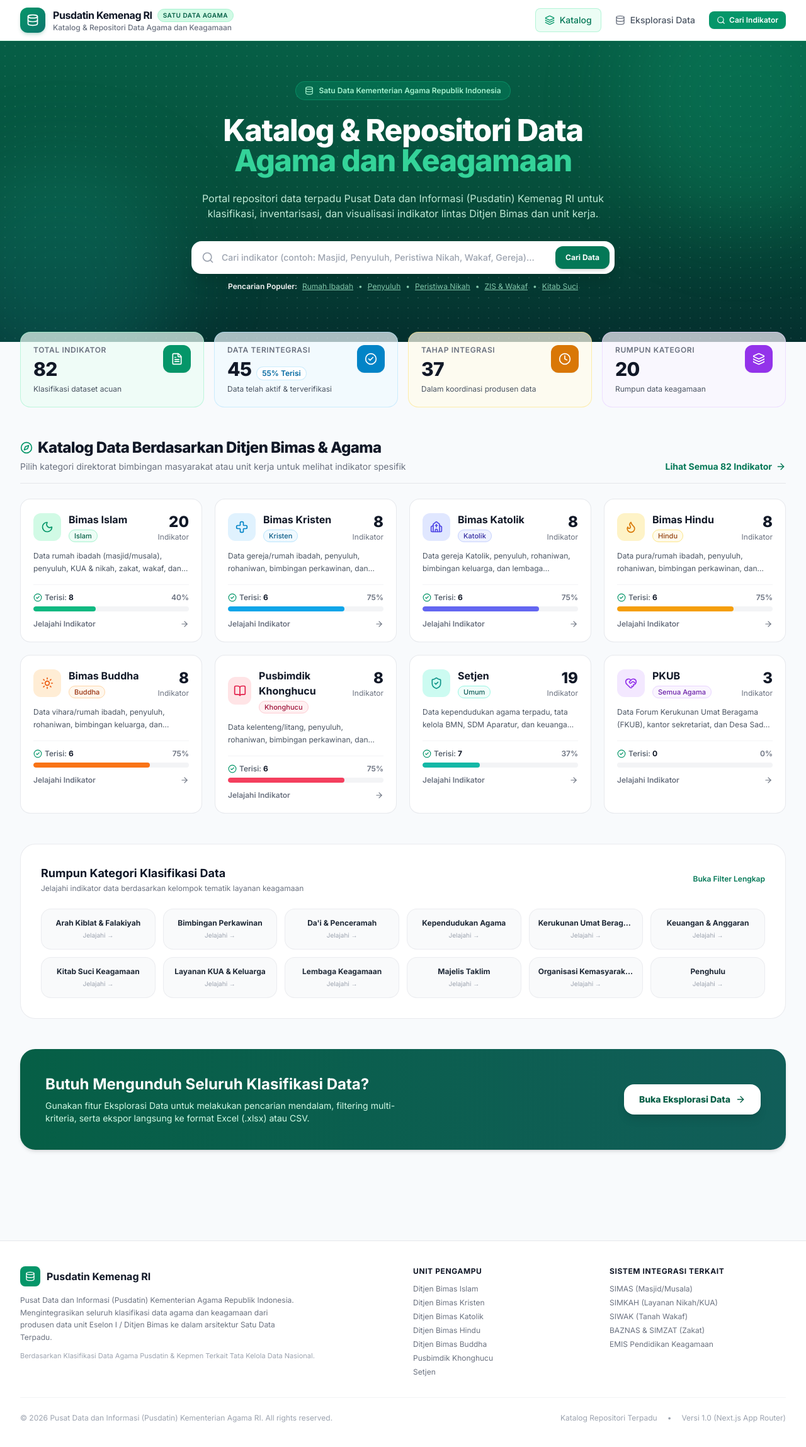
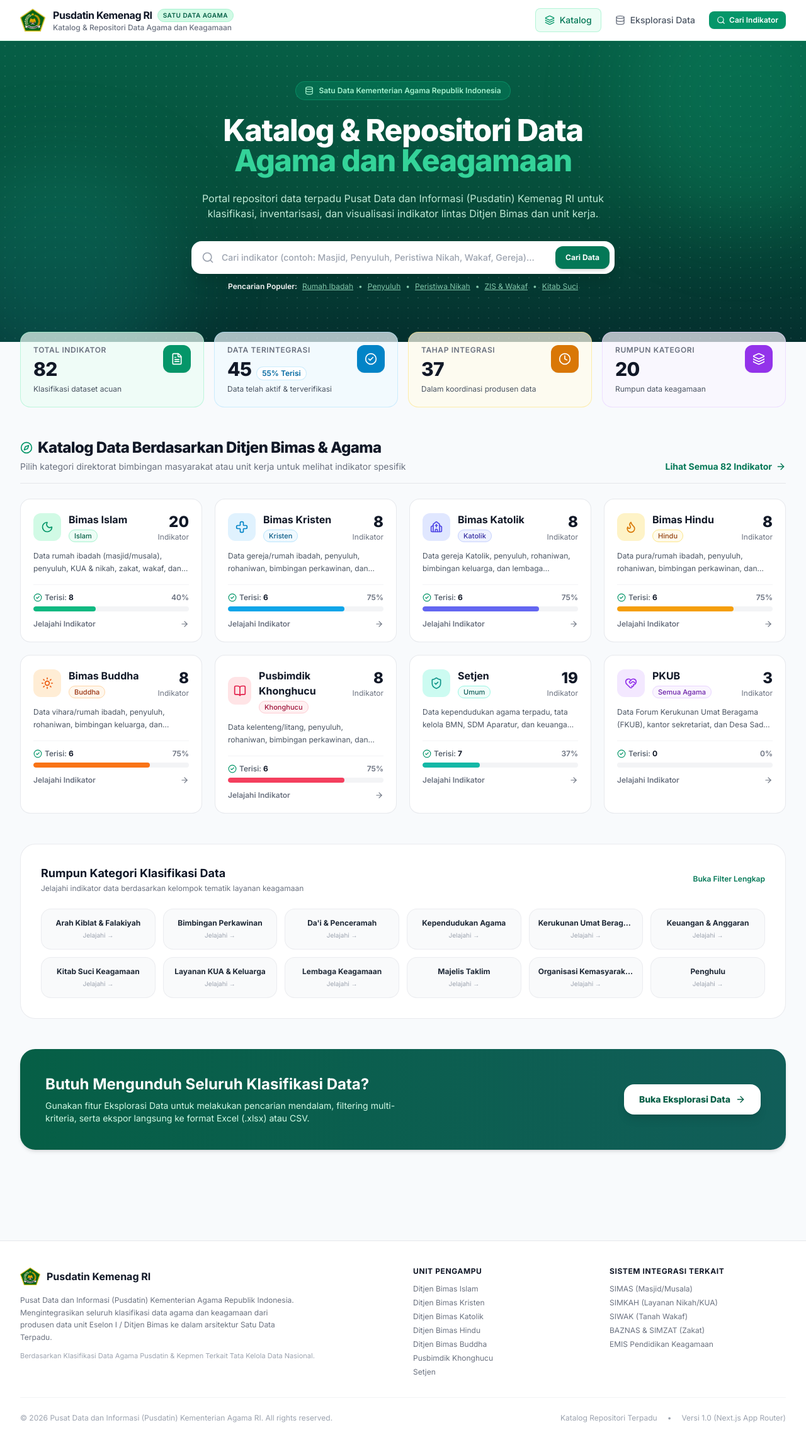
Before and after one commit to sStrelitziaaa/katalog-data-agama-pusdatin, a Next.js app: page / in a window 1280 px wide. Shown: the whole page at 63% size. Built offline with nearby package versions, Linux system fonts and the light colour scheme.

Commit message:
feat: gunakan logo resmi kemenag ri pada navbar, footer, dan favicon

```diff
--- a/src/app/layout.tsx
+++ b/src/app/layout.tsx
@@ -10,6 +10,11 @@
   title: 'Katalog & Repositori Data Agama - Pusdatin Kemenag RI',
   description: 'Aplikasi Web Katalog dan Repositori Data Agama dan Keagamaan Pusdatin Kementerian Agama RI. Klasifikasi Satu Data Agama, Bimas, dan Kerukunan.',
   keywords: ['Kemenag', 'Pusdatin', 'Data Agama', 'Satu Data', 'Bimas Islam', 'Bimas Kristen', 'Bimas Katolik', 'Bimas Hindu', 'Bimas Buddha', 'Khonghucu'],
+  icons: {
+    icon: '/logo-kemenag.png',
+    shortcut: '/logo-kemenag.png',
+    apple: '/logo-kemenag.png',
+  },
 };
 
 export default function RootLayout({
--- a/src/components/Footer.tsx
+++ b/src/components/Footer.tsx
@@ -1,6 +1,7 @@
 import React from 'react';
 import Link from 'next/link';
-import { Database, Shield, ExternalLink, Heart } from 'lucide-react';
+import Image from 'next/image';
+import { Shield, ExternalLink, Heart } from 'lucide-react';
 
 export default function Footer() {
   return (
@@ -10,8 +11,14 @@
           {/* Col 1 */}
           <div className="md:col-span-2 space-y-3">
             <div className="flex items-center space-x-2.5">
-              <div className="w-8 h-8 rounded-lg bg-emerald-600 flex items-center justify-center text-white">
-                <Database className="w-4 h-4" />
+              <div className="relative w-8 h-8 flex items-center justify-center shrink-0">
+                <Image
+                  src="/logo-kemenag.png"
+                  alt="Logo Kementerian Agama RI"
+                  width={32}
+                  height={32}
+                  className="object-contain w-auto h-8"
+                />
               </div>
               <span className="font-bold text-gray-900 text-base">Pusdatin Kemenag RI</span>
             </div>
--- a/src/components/Navbar.tsx
+++ b/src/components/Navbar.tsx
@@ -2,6 +2,7 @@
 
 import React from 'react';
 import Link from 'next/link';
+import Image from 'next/image';
 import { usePathname } from 'next/navigation';
 import { Database, BarChart3, Layers, BookOpen, Search } from 'lucide-react';
 
@@ -19,8 +20,15 @@
         <div className="flex items-center justify-between h-16">
           {/* Brand Logo & Title */}
           <Link href="/" className="flex items-center space-x-3 group">
-            <div className="w-10 h-10 rounded-xl bg-gradient-to-br from-emerald-600 to-teal-700 flex items-center justify-center text-white shadow-md shadow-emerald-700/20 group-hover:scale-105 transition-transform">
-              <Database className="w-5 h-5 text-white" />
+            <div className="relative w-10 h-10 flex items-center justify-center shrink-0 group-hover:scale-105 transition-transform">
+              <Image
+                src="/logo-kemenag.png"
+                alt="Logo Kementerian Agama RI"
+                width={40}
+                height={40}
+                className="object-contain w-auto h-10"
+                priority
+              />
             </div>
             <div>
               <div className="flex items-center space-x-2">
```
Also changed, not shown: public/logo-kemenag.png (added).
